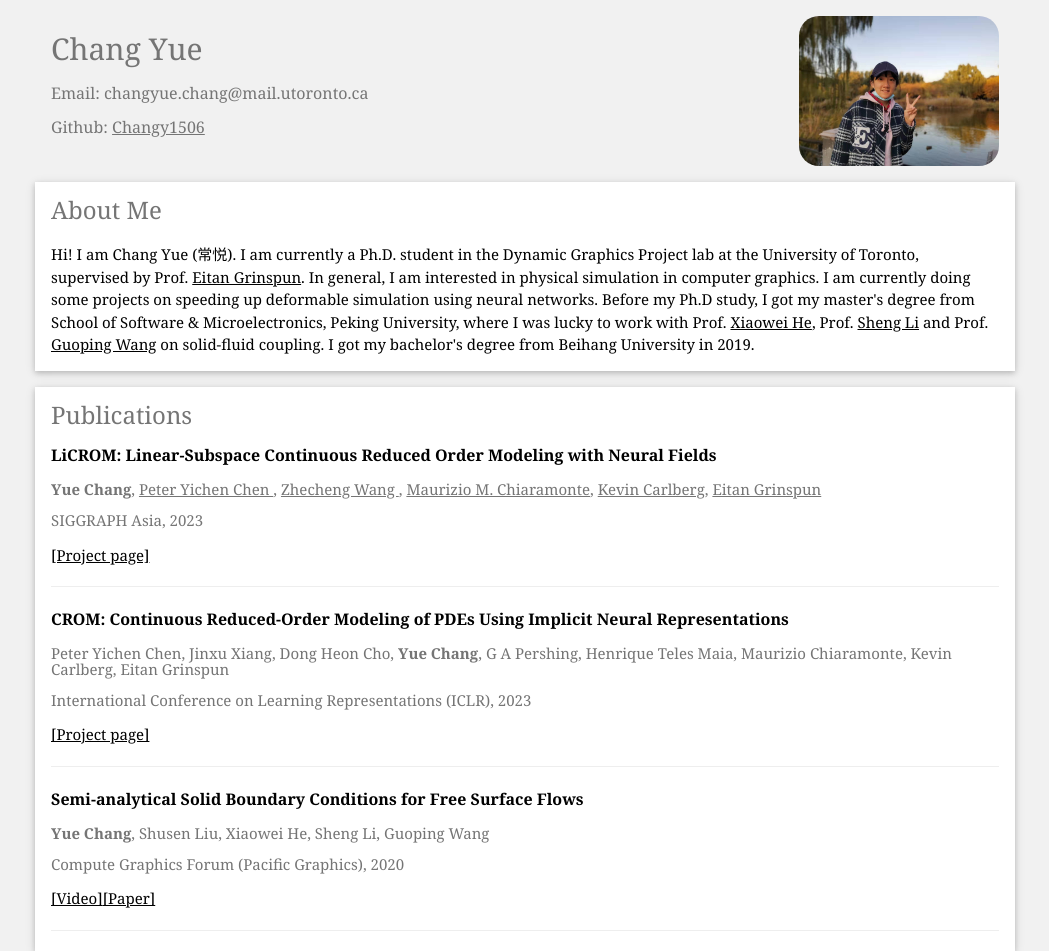
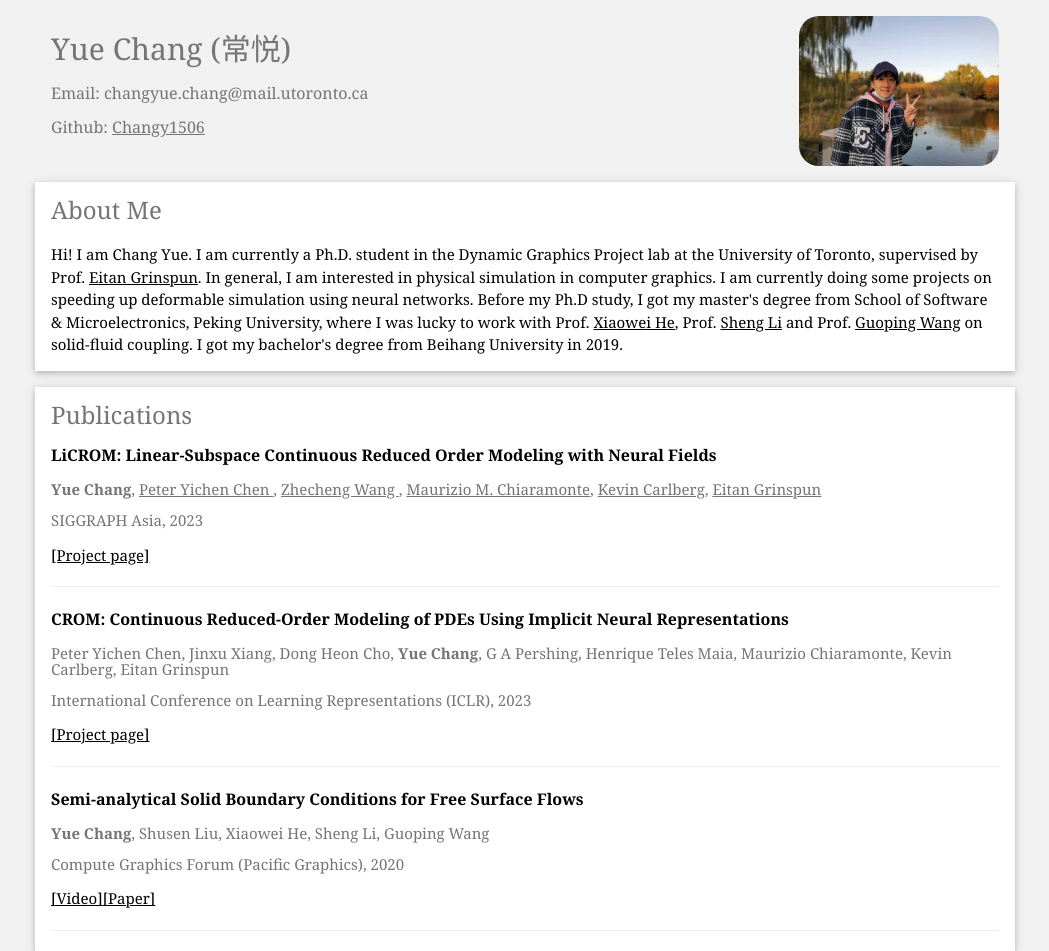
Before and after one commit to Changy1506/Changy1506.github.io, a plain HTML site: page index.html in a window 1280 px wide. Shown: the top 951 px of the page, without its empty margins (115-1164 px from the left). Drawn offline with Linux system fonts and the light colour scheme.

Commit message:
minor change

```diff
--- a/index.html
+++ b/index.html
@@ -1,6 +1,6 @@
 <!DOCTYPE html>
 <html>
-<title>Chang Yue's Homepage</title>
+<title>Yue Chang</title>
 <meta charset="UTF-8">
 <meta name="viewport" content="width=device-width, initial-scale=1">
 <link rel="stylesheet" href="w3.css">
@@ -37,7 +37,7 @@ html,body,h1,h2,h3,h4,h5,h6 {font-family: "Georgia", sans-serif}
     <div class="w3-container w3-margin-bottom">
 
         <div style="float:right; max-width:45%;overflow:hidden;"><img class = "image1" src="data/img_big.jpg"/></div>
-        <h2 class="w3-text-grey w3-padding-8">Chang Yue</h2>
+        <h2 class="w3-text-grey w3-padding-8">Yue Chang (常悦)</h2>
         <h6 class="w3-text-grey">Email: changyue.chang@mail.utoronto.ca</h6>
         <h6 class="w3-text-grey">Github: <a href="https://github.com/Changy1506" target="_blank">Changy1506</a></h6>
       </div>
@@ -46,7 +46,7 @@ html,body,h1,h2,h3,h4,h5,h6 {font-family: "Georgia", sans-serif}
       <div class="w3-container w3-card w3-white w3-margin-bottom">
 
         <h3 class="w3-text-grey w3-padding-8">About Me</h3>
-          <p class = ""> Hi! I am Chang Yue (常悦). I am currently a Ph.D. student in the Dynamic Graphics Project lab at the University of Toronto, supervised by Prof. <a href = 'https://www.dgp.toronto.edu/~eitan/' target="_blank">Eitan Grinspun</a>. In general, I am interested in physical simulation in computer graphics. I am currently doing some projects on speeding up deformable simulation using neural networks. Before my Ph.D study, I got my master's degree from School of Software & Microelectronics, Peking University, where I was lucky to work with Prof. <a href="https://peridynamics.com/" target="_blank">Xiaowei He</a>, Prof. <a href="www.graphics.pku.edu.cn/members/lisheng/index.htm" target="_blank">Sheng Li</a> and Prof. <a href="www.graphics.pku.edu.cn/xztd/jgfaculty/wgp2/index.htm#CN_intro" target="_blank">Guoping Wang</a> on solid-fluid coupling. I got my bachelor's degree from Beihang University in 2019.</p>
+          <p class = ""> Hi! I am Chang Yue. I am currently a Ph.D. student in the Dynamic Graphics Project lab at the University of Toronto, supervised by Prof. <a href = 'https://www.dgp.toronto.edu/~eitan/' target="_blank">Eitan Grinspun</a>. In general, I am interested in physical simulation in computer graphics. I am currently doing some projects on speeding up deformable simulation using neural networks. Before my Ph.D study, I got my master's degree from School of Software & Microelectronics, Peking University, where I was lucky to work with Prof. <a href="https://peridynamics.com/" target="_blank">Xiaowei He</a>, Prof. <a href="www.graphics.pku.edu.cn/members/lisheng/index.htm" target="_blank">Sheng Li</a> and Prof. <a href="www.graphics.pku.edu.cn/xztd/jgfaculty/wgp2/index.htm#CN_intro" target="_blank">Guoping Wang</a> on solid-fluid coupling. I got my bachelor's degree from Beihang University in 2019.</p>
 
       </div>
 
```
